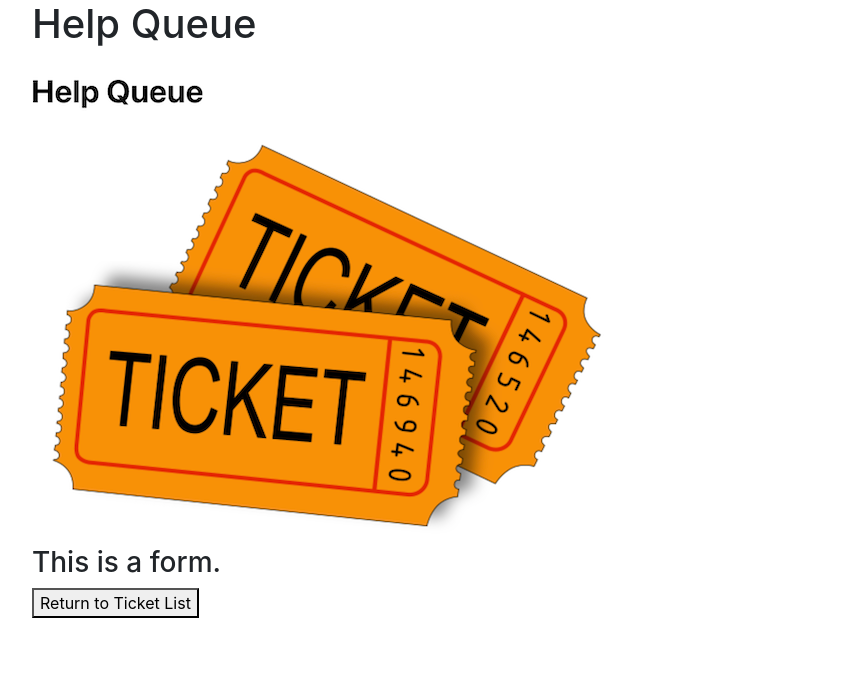
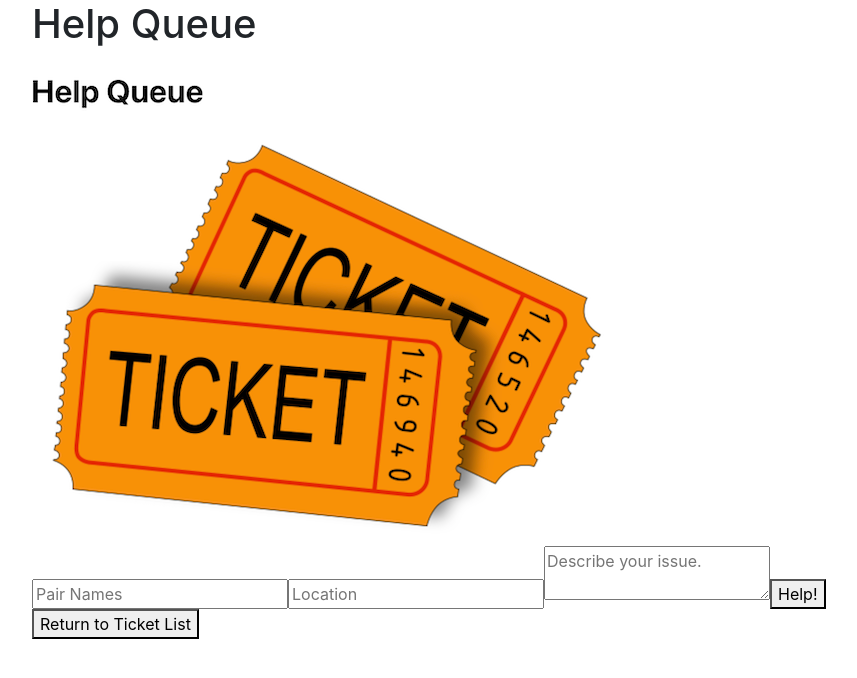
Before and after one commit to meilar/help-queue, a React (Create React App) app: page / in a window 1280 px wide. Both pictures are taken after a click on the button "Add ticket". Shown: the top 678 px of the page, without its empty margins (53-910 px from the left). Built offline with nearby package versions, Linux system fonts and the light colour scheme.

Commit message:
Add form fields

```diff
--- a/src/components/NewTicketForm.js
+++ b/src/components/NewTicketForm.js
@@ -18,7 +18,20 @@
   render() {
     return (
       <React.Fragment>
-        <h3>This is a form.</h3>
+        <form onSubmit={this.handleNewTicketFormSubmission}>
+          <input
+            type="text"
+            name="names"
+            placeholder='Pair Names' />
+          <input
+            type='text'
+            name='location'
+            placeholder='Location' />
+          <textarea
+            name='issue'
+            placeholder='Describe your issue.' />
+          <button type='submit'>Help!</button>
+        </form>
       </React.Fragment>
     )}
 }
```
